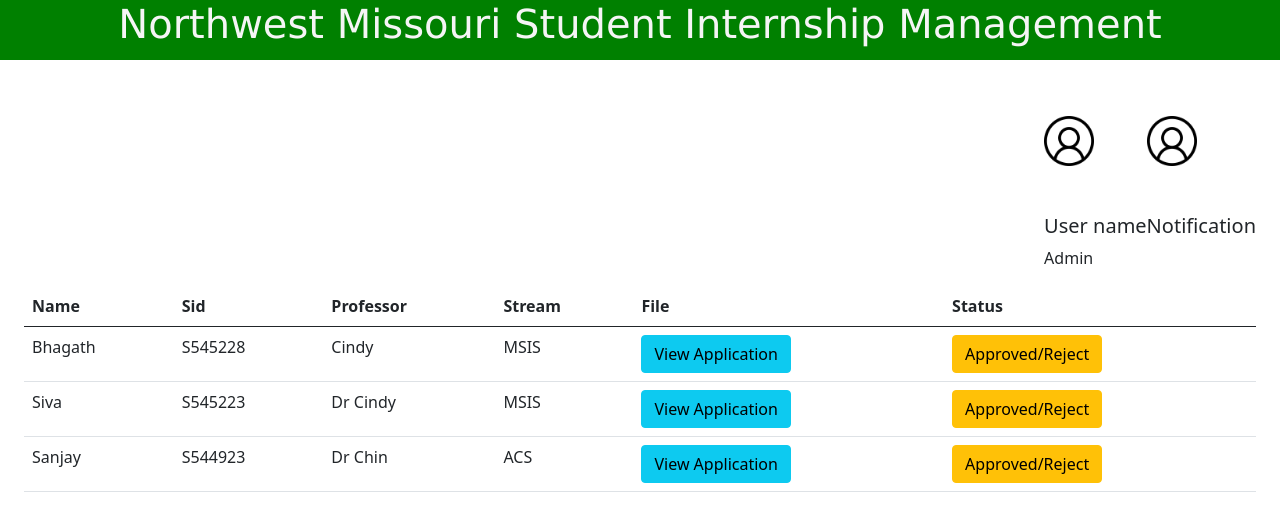
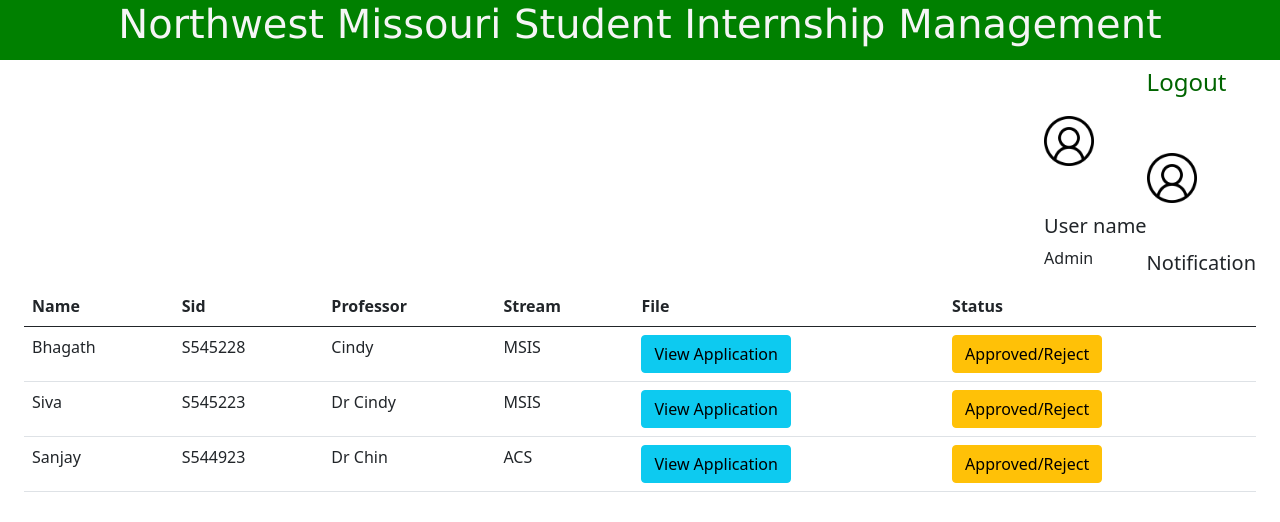
Before and after one commit to bhagath-20695/capstone, a plain HTML site: page index.html in a window 1280 px wide. Drawn offline with nearby package versions, Linux system fonts and the light colour scheme; no server answers.

Commit message:
Logout added

```diff
--- a/index.html
+++ b/index.html
@@ -26,6 +26,12 @@
 
   <div class="container-fluid">
     <div class="float-end">
+      <h4 id="logout">Logout</h4>
+      <script type="text/javascript">
+          document.getElementById("logout").onclick = function () {
+              location.href = "/login.html";
+          };
+        </script>
       <!-- <div class="float-right">     -->
                   <!-- <div class="col-md-4 gradient-custom text-center text-white"
                     style="border-top-left-radius: .8rem; border-bottom-left-radius: .8rem;"> -->
```
